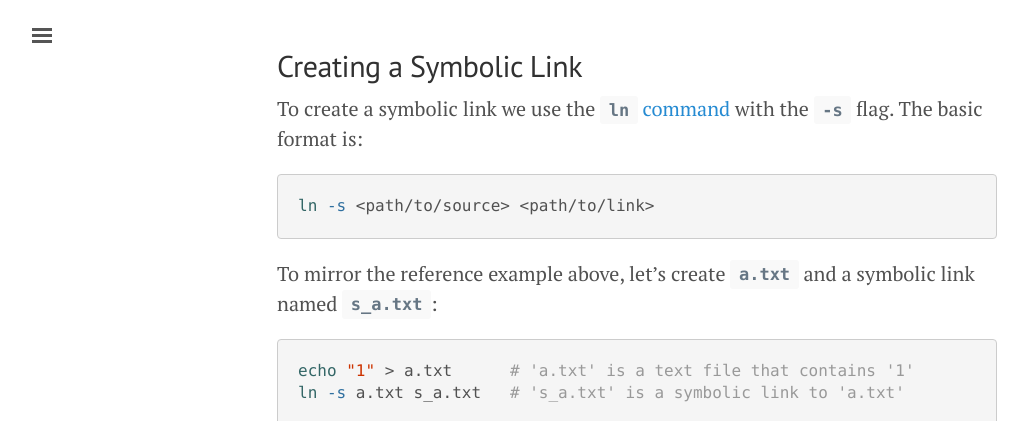
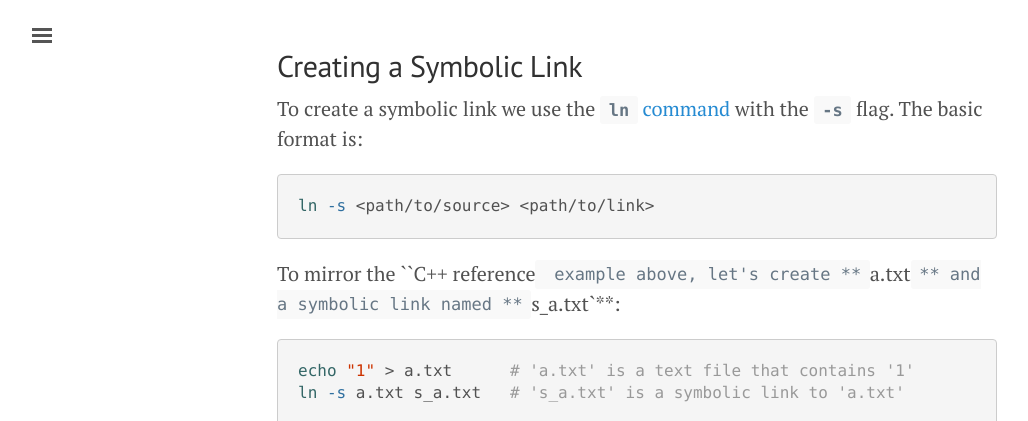
Before and after one commit to JohannesMP/com.johannesmp.blog, a Jekyll site: the page built from _posts/2017-02-19-understanding-symbolic-links.md, in a window 1280 px wide and 900 px high, scrolled down 3319 px, cut to the strip 0-421 px from the top of the window. Shown: the whole strip, without its empty margins (3-1031 px from the left). Built offline with Jekyll 4.4.1, drawn with Linux system fonts in a browser that asks for light colours; nearby versions of some CDN libraries; comment, search, counter and statistics services are not loaded.

````diff
--- a/_posts/2017-02-19-understanding-symbolic-links.md
+++ b/_posts/2017-02-19-understanding-symbolic-links.md
@@ -82,7 +82,7 @@ To create a symbolic link we use the [**`ln`** command](https://en.wikipedia.org
 ln -s <path/to/source> <path/to/link>
 ```
 
-To mirror the reference example above, let's create **`a.txt`** and a symbolic link named **`s_a.txt`**:
+To mirror the ``C++ reference` example above, let's create **`a.txt`** and a symbolic link named **`s_a.txt`**:
 
 ```bash
 echo "1" > a.txt      # 'a.txt' is a text file that contains '1'
````
